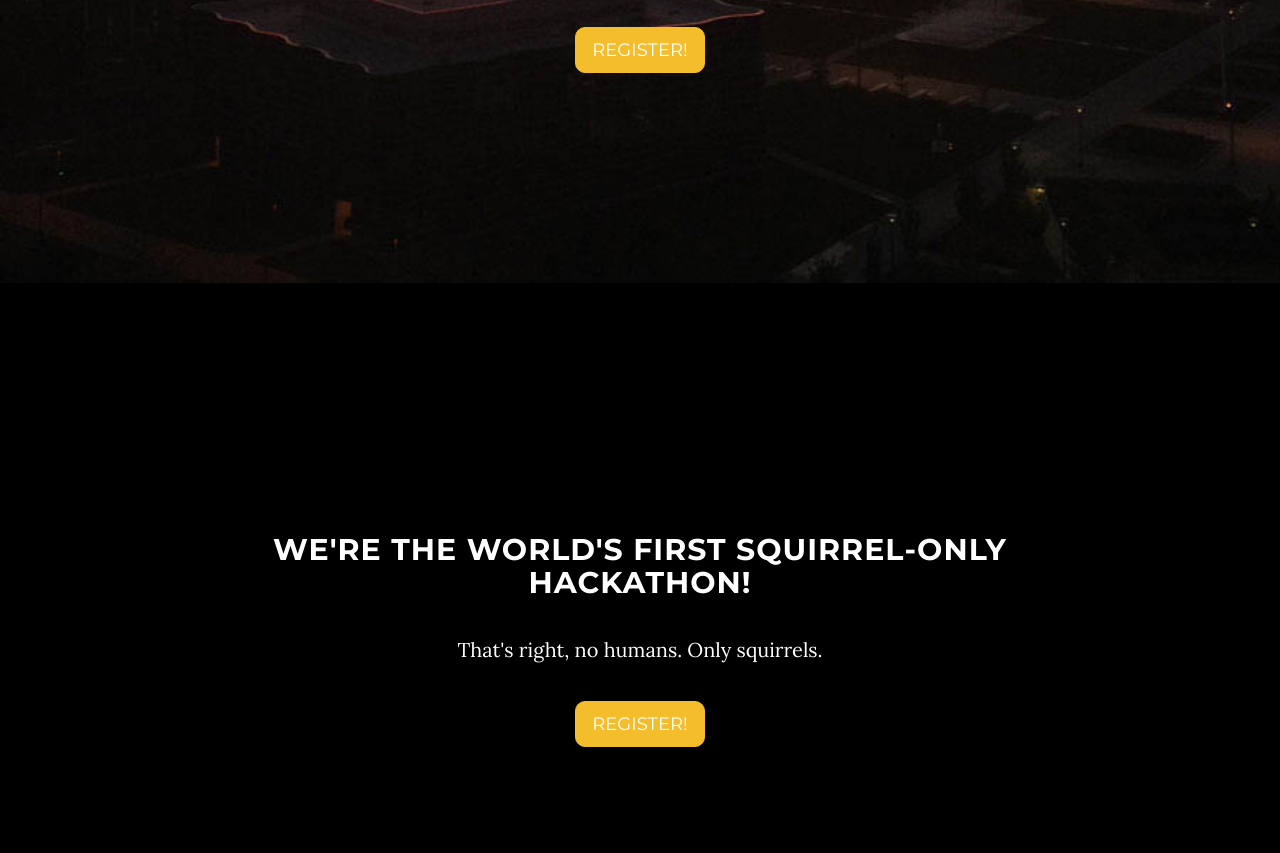
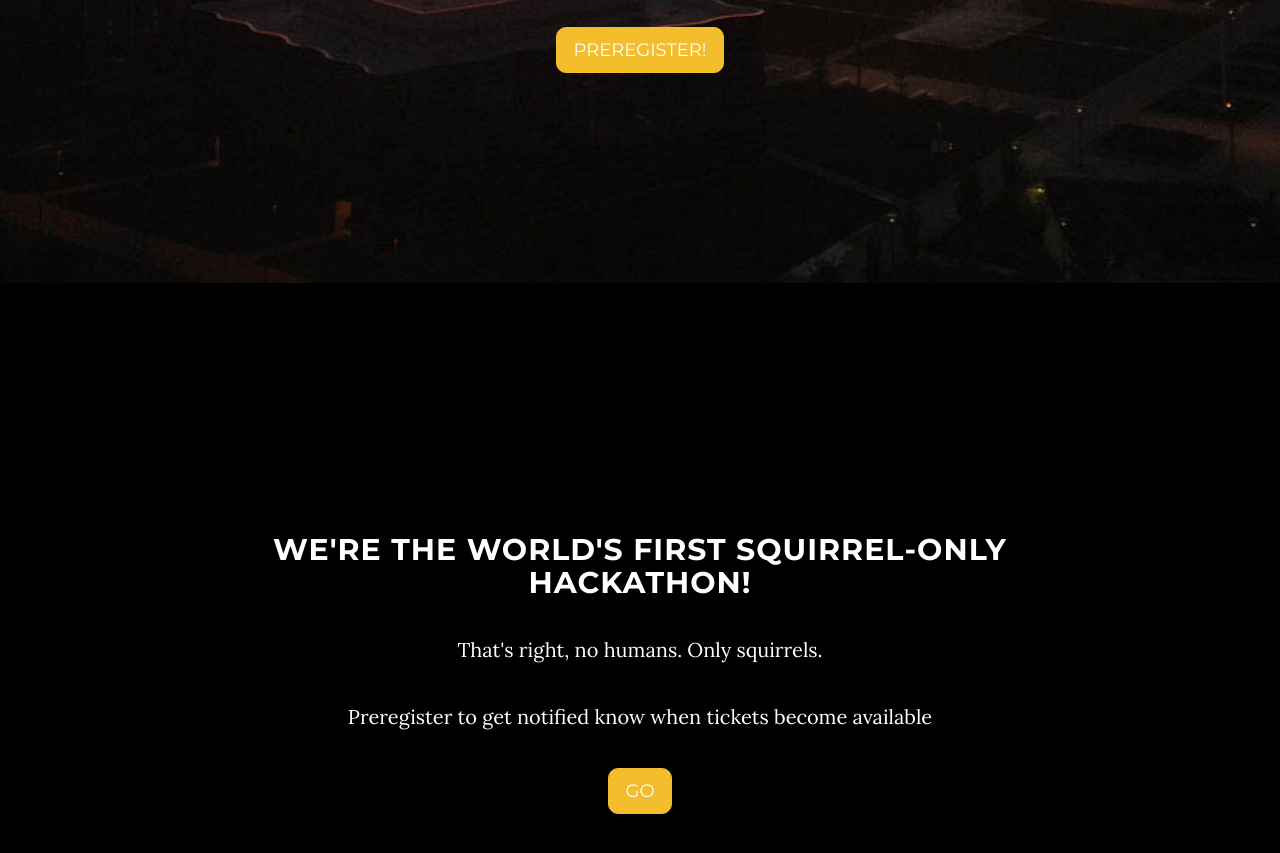
Before and after one commit to amelius15/HackUA2015, a plain HTML site: page index.html in a window 1280 px wide. Shown: the part 517-1370 px from the top of the page. Drawn offline with nearby package versions, Linux system fonts and the light colour scheme.

Commit message:
make button link to typeform

```diff
--- a/index.html
+++ b/index.html
@@ -40,7 +40,7 @@
                           <!-- <img src="img/text.png" width="100%" height="auto"> -->
                             <h1 class="brand-heading">H@ck.UA</h1>
                             <!-- <p class="intro-text">A free, responsive, one page Bootstrap theme.<br>Created by Start Bootstrap.</p> -->
-                            <p><a href="http://localhackday.mlh.io/index.html#/cities/albany/register" class="btn btn-lg btn-ua">Register!</a></p>
+                            <p><a href="https://jephron63.typeform.com/to/BWCXQF" class="btn btn-lg btn-ua">Preregister!</a></p>
                             <!-- <a href="#about" class="btn btn-circle page-scroll"> -->
                                 <!-- <i class="fa fa-angle-double-down animated"></i> -->
                             <!-- </a> -->
@@ -56,7 +56,8 @@
                 <div class="col-lg-8 col-lg-offset-2">
                     <h2>We're the world's first squirrel-only hackathon!</h2>
                     <p>That's right, no humans. Only squirrels.</p>
-                    <p><a href="http://localhackday.mlh.io/index.html#/cities/albany/register" class="btn btn-lg btn-ua">Register!</a></p>
+                    <p>Preregister to get notified know when tickets become available</p>
+                    <p><a href="https://jephron63.typeform.com/to/BWCXQF" class="btn btn-lg btn-ua">Go</a></p>
                 </div>
             </div>
         </section>
@@ -96,7 +97,7 @@
                         <div class="col-md-8 ">
                             <div class="well">
                                 <h4>HOW DO I REGISTER WHERE IS IT AAAAAAAA</h4>
-                                <p><a href="http://localhackday.mlh.io/index.html#/cities/albany/register" class="btn btn-lg btn-ua">Right here</a></p>
+                                <p><a href="https://jephron63.typeform.com/to/BWCXQF" class="btn btn-lg btn-ua">Right here</a></p>
                             </div>
                         </div>
 
```
